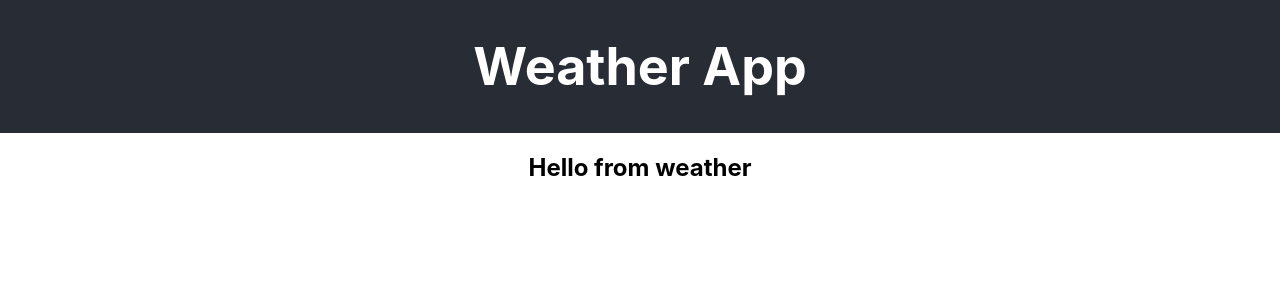
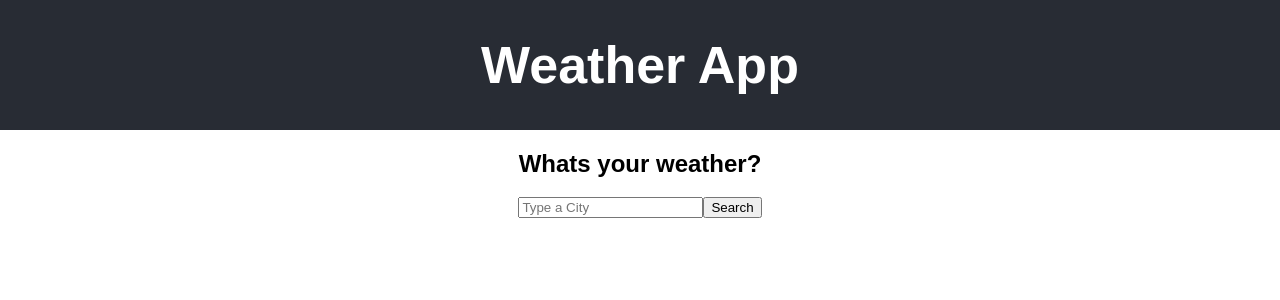
Before and after one commit to scarletlvuyyuru/weather-app-react, a React (Create React App) app: page / in a window 1280 px wide. Shown: the top 300 px of the page. Built offline with nearby package versions, Linux system fonts and the light colour scheme.

Commit message:
Axios and Search Engine

```diff
--- a/src/App.css
+++ b/src/App.css
@@ -1,5 +1,6 @@
 .App {
   text-align: center;
+  font-family: sans-serif;
 }
 
 
--- a/src/App.js
+++ b/src/App.js
@@ -1,10 +1,12 @@
 import React from "react";
 import Weather from "./Weather";
 import './App.css';
+import Search from "./Search";
 
 function App() {
   return (
     <div className="App">
+
       <header className="App-header">
 
         <h1>
@@ -13,8 +15,12 @@ function App() {
         </h1>
 
       </header>
-      <Weather />
-    </div>
+
+       <div className="App">
+       <h2>Whats your weather?</h2>
+       <Search />
+     </div>
+     </div>
   );
 }
 
--- /dev/null
+++ b/src/Search.css
@@ -0,0 +1,3 @@
+.form {
+    list-style-type: none;
+  }
--- /dev/null
+++ b/src/Search.js
@@ -0,0 +1,63 @@
+import React, { useState } from "react";
+import axios from "axios";
+import "./Search.css";
+
+export default function Search() {
+  const [city, setCity] = useState("");
+  const [temperature, setTemperature] = useState(null);
+  const [humidity, setHumidity] = useState(null);
+  const [wind, setWind] = useState(null);
+  const [description, setDescription] = useState(null);
+  const [loading, setLoading] = useState(false);
+  const [icon, setIcon] = useState(null);
+
+  function updateCity(event) {
+    setCity(event.target.value);
+  }
+
+  function handleSearch(event) {
+    event.preventDefault();
+    fetchTemperature();
+  }
+
+  function fetchTemperature() {
+    setLoading(true);
+    const url = `https://api.shecodes.io/weather/v1/current?query=${city}&key=61e11tf2503b89498d076obf6bbaf870&units=imperial`;
+
+    axios.get(url).then((response) => {
+      setTemperature(response.data.temperature.current);
+      setHumidity(response.data.temperature.humidity);
+      setWind(response.data.wind.speed);
+      setDescription(response.data.condition.description);
+      setIcon(response.data.condition.icon_url);
+    });
+  }
+
+  let form = (
+    <form onSubmit={handleSearch}>
+      <input type="Search" placeholder="Type a City" onChange={updateCity} />
+      <input type="Submit" value="Search" />
+    </form>
+  );
+
+  if (loading) {
+    return (
+      <div>
+        {form}
+        <ul className="form">
+          <li>{city}</li>
+          <li>Temperature: {Math.round(temperature)}°F</li>
+          <li>Description: {description}</li>
+          <li>Humidity: {humidity}% </li>
+          <li>Wind: {Math.round(wind)} mph</li>
+          <li>
+            {" "}
+            <img src={icon} alt={description} />{" "}
+          </li>
+        </ul>
+      </div>
+    );
+  } else {
+    return form;
+  }
+}
--- a/src/weather.js
+++ b/src/weather.js
@@ -1,13 +1,23 @@
-import React from "react";
+import React, {useState} from "react";
 import axios from "axios";
 
-export default function Weather() {
-    return (
-        <div>
-             <h2>
-              Hello from weather
-             </h2>
-        </div>
+export default function Weather(props) {
+    const [temperature, setTemperature] = useState(null);
 
-    );
-}
+    function showTemperature(response) {
+      setTemperature(response.data.temperature.current);
+    }
+
+    if (temperature) {
+      return (
+        <h4>
+          The temperature in {props.city} is {Math.round(temperature)}°C
+        </h4>
+      );
+    } else {
+      const url = `https://api.shecodes.io/weather/v1/current?query=${props.city}&key=61e11tf2503b89498d076obf6bbaf870&units=metric`;
+
+      axios.get(url).then(showTemperature);
+      return <h4>Loading temperature for {props.city}...</h4>;
+    }
+  }
```
